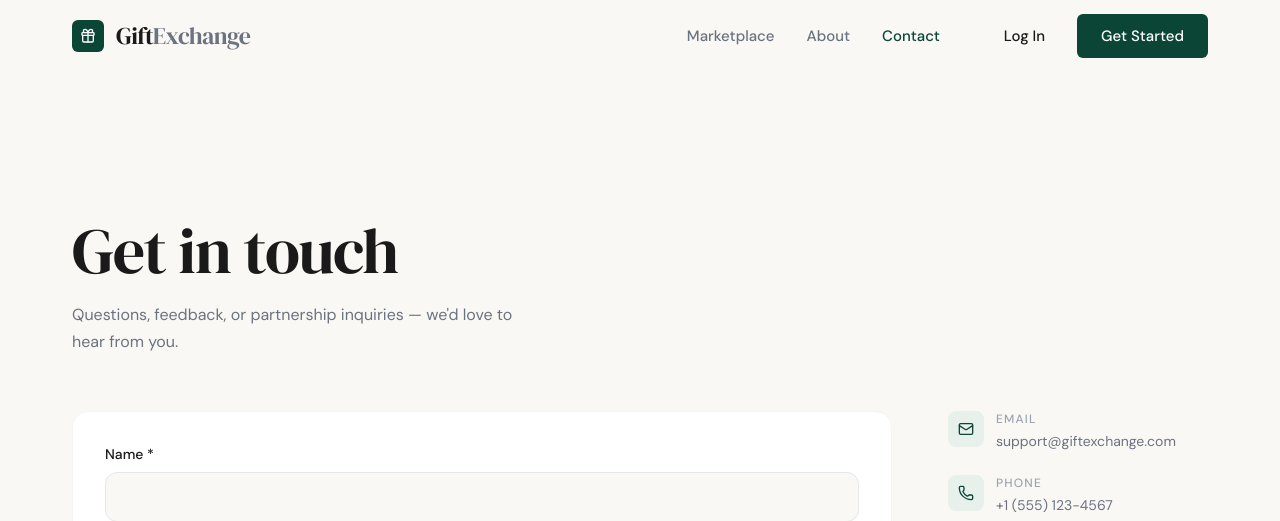
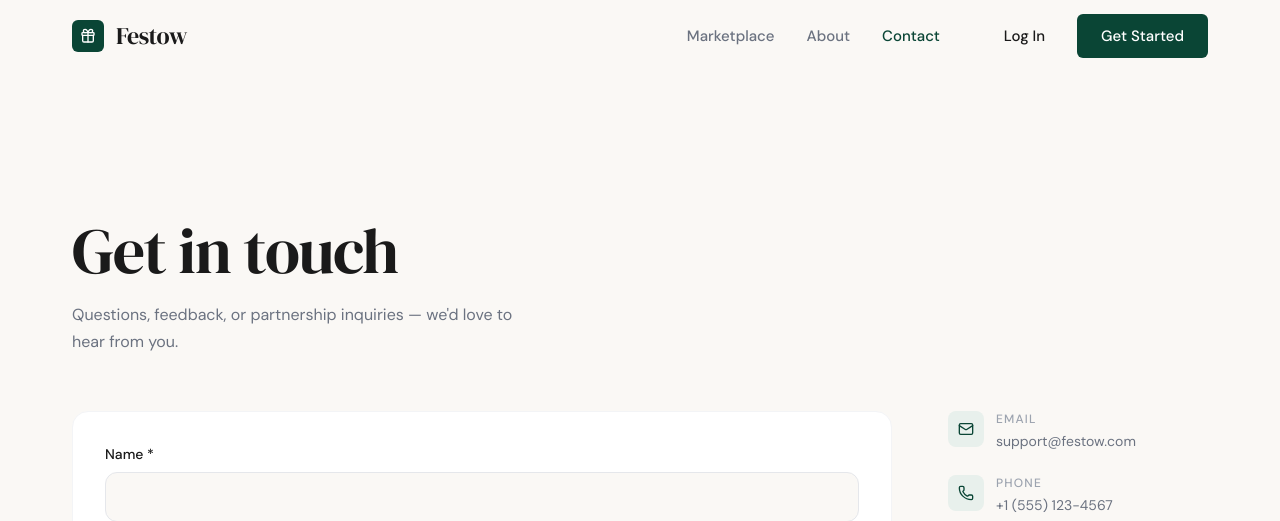
Before and after one commit to Markcrest-dev/Gift, a Next.js app in the folder frontend/: page /contact in a window 1280 px wide. Shown: the top 521 px of the page. Built offline with nearby package versions, Linux system fonts and the light colour scheme.

Commit message:
chore: rebrand project from GiftExchange to Festow

```diff
--- a/frontend/src/app/(landing)/contact/page.tsx
+++ b/frontend/src/app/(landing)/contact/page.tsx
@@ -106,7 +106,7 @@ export default function ContactPage() {
                                 </div>
                                 <div>
                                     <p className="text-ink-faint text-xs uppercase tracking-[0.1em] font-medium mb-1">Email</p>
-                                    <p className="text-ink-muted text-sm">support@giftexchange.com</p>
+                                    <p className="text-ink-muted text-sm">support@festow.com</p>
                                 </div>
                             </div>
                             <div className="flex items-start gap-3">
--- a/frontend/src/app/(landing)/page.tsx
+++ b/frontend/src/app/(landing)/page.tsx
@@ -310,7 +310,7 @@ export default function LandingPage() {
             <section className="section-padding bg-base">
                 <div className="container-narrow">
                     <div className="text-center mb-16 max-w-xl mx-auto">
-                        <h3 className="reveal mb-4">Why GiftExchange</h3>
+                        <h3 className="reveal mb-4">Why Festow</h3>
                         <h2 className="reveal reveal-delay-1 text-ink">
                             Built for the <span className="italic">modern</span> gifter.
                         </h2>
@@ -379,7 +379,7 @@ export default function LandingPage() {
                                 role: 'Designer, Lagos',
                             },
                             {
-                                quote: "Cross-border gifting used to be such a hassle. GiftExchange made it effortless. I've sent 15 gifts this year across 8 countries.",
+                                quote: "Cross-border gifting used to be such a hassle. Festow made it effortless. I've sent 15 gifts this year across 8 countries.",
                                 name: 'Maria Santos',
                                 role: 'Marketing Lead, São Paulo',
                             },
--- a/frontend/src/components/layout/MobileHeader.tsx
+++ b/frontend/src/components/layout/MobileHeader.tsx
@@ -10,7 +10,7 @@ export default function MobileHeader({ onMenuClick }: { onMenuClick: () => void
                 <div className="w-7 h-7 rounded-md bg-emerald flex items-center justify-center">
                     <Gift className="w-4 h-4 text-white" />
                 </div>
-                <span>Gift<span className="text-ink-muted">Exchange</span></span>
+                <span>Festow</span>
             </Link>
             <button
                 className="text-ink-muted hover:text-ink p-2 -mr-2 transition-colors rounded-md hover:bg-base"
--- a/frontend/src/components/layout/Navbar.tsx
+++ b/frontend/src/components/layout/Navbar.tsx
@@ -48,7 +48,7 @@ export default function Navbar() {
                             <Gift className="w-4 h-4 text-white" />
                         </div>
                         <span>
-                            Gift<span className="text-ink-muted">Exchange</span>
+                            Festow
                         </span>
                     </Link>
 
--- a/frontend/src/components/layout/Sidebar.tsx
+++ b/frontend/src/components/layout/Sidebar.tsx
@@ -38,7 +38,7 @@ export default function Sidebar({ isOpen, onClose }: { isOpen?: boolean; onClose
                     <div className="w-7 h-7 rounded-md bg-emerald flex items-center justify-center">
                         <Gift className="w-4 h-4 text-white" />
                     </div>
-                    <span>Gift<span className="text-ink-muted">Exchange</span></span>
+                    <span>Festow</span>
                 </Link>
 
                 <nav className="flex-1 overflow-y-auto px-4 mt-4">
```
